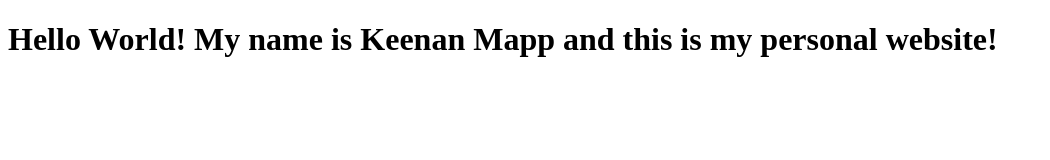
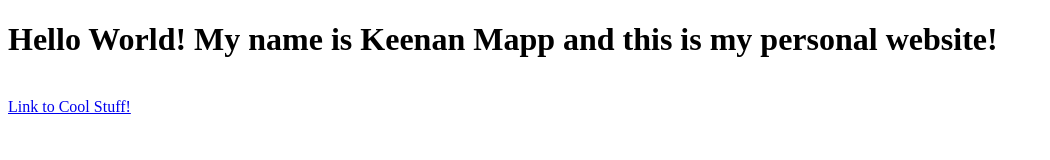
Before and after one commit to keenan560/keenan560.github.io, a plain HTML site: page index.html in a window 1280 px wide. Shown: the whole page, without its empty margins (0-1050 px from the left). Drawn offline with Linux system fonts and the light colour scheme.

Commit message:
link added

```diff
--- a/index.html
+++ b/index.html
@@ -8,5 +8,7 @@
 </head>
 <body>
     <h1>Hello World! My name is Keenan Mapp and this is my personal website!</h1>
+    <br>
+    <a href="https://keenan560.github.io/Cool-Stuff-to-Look-at/">Link to Cool Stuff!</a>
 </body>
 </html>
```
